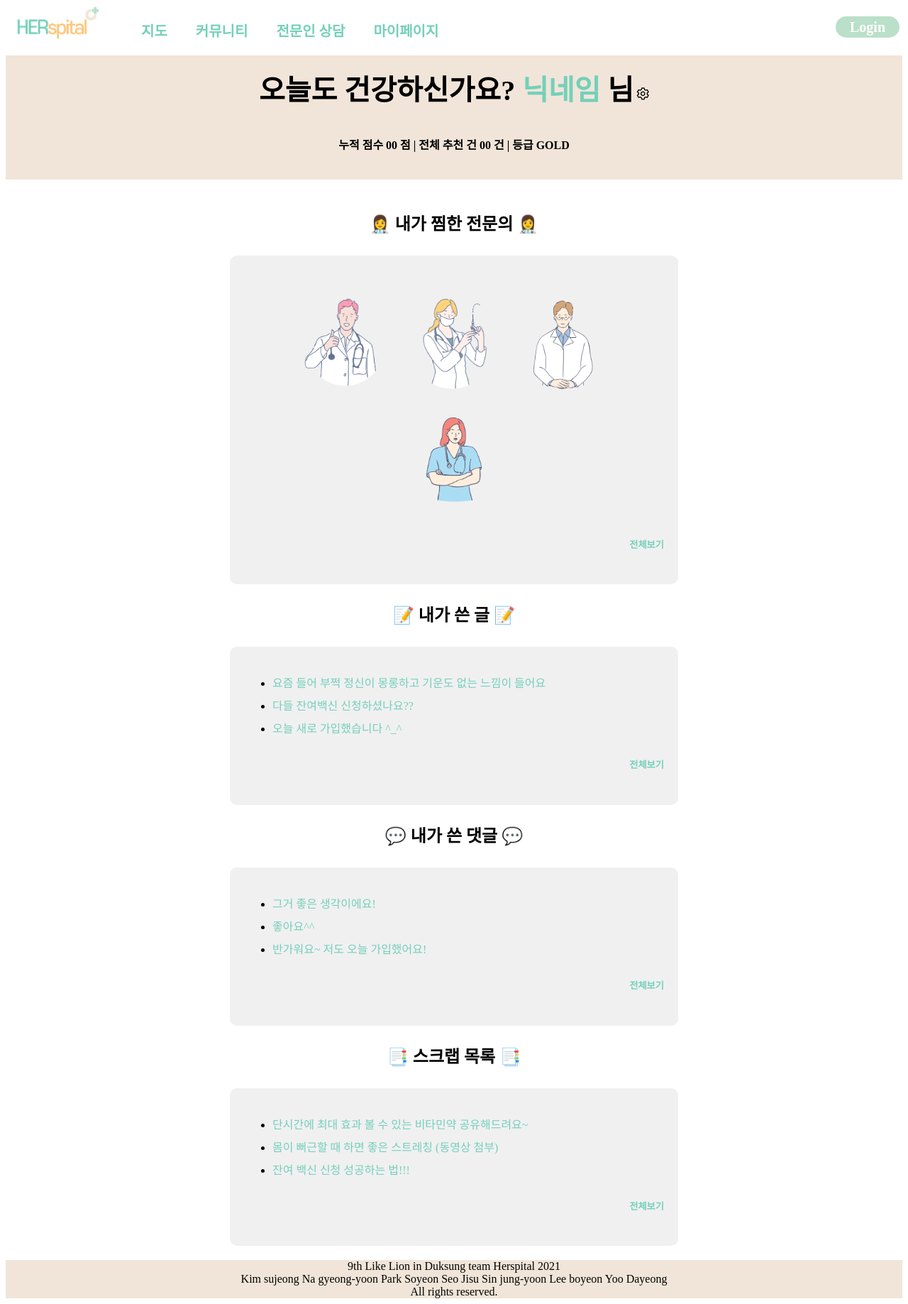
After one commit to soyeonvv/ds-likelion-HERspital, a Django app: page /account/mypage/ in a window 1280 px wide. The commit adds this page. Shown: the whole page at 71% size. Run offline with Django 3.2, Linux system fonts and the light colour scheme; some web fonts are replaced.

Commit message:
mypage-수정

```diff
--- a/account/urls.py
+++ b/account/urls.py
@@ -6,5 +6,9 @@ app_name = "account"
 urlpatterns = [
     path("signup/", account_views.signup, name="signup"),
     path("login/", account_views.login, name="login"),
-
+    path("mypage/", account_views.mypage, name="mypage"),
+    path("setting/", account_views.setting, name="setting"),
+    path("stchange/", account_views.stchange, name="stchange"),
+    path("stcancel/", account_views.stcancel, name="stcancel"),
+    path("stdelete/", account_views.stdelete, name="stdelete"),
 ]
--- a/account/views.py
+++ b/account/views.py
@@ -5,3 +5,13 @@ def signup(request):
     return render(request, "account/signup.html")
 def login(request):
     return render(request, "account/login.html")
+def mypage(request):
+    return render(request, "account/mypage.html")
+def setting(request):
+    return render(request, "account/setting.html")
+def stchange(request):
+    return render(request, "account/stchange.html")
+def stcancel(request):
+    return render(request, "account/stcancel.html")
+def stdelete(request):
+    return render(request, "account/stdelete.html")
--- /dev/null
+++ b/static/css/mypage.css
@@ -0,0 +1,42 @@
+#main {
+    background-color: RGB(241 229 217);
+    position: center;
+    line-height: 2;
+    text-align: center;
+    border-bottom: 200px;
+    padding-top: 10px;
+    padding-bottom: 10px;
+}
+
+h1 {text-align: center;}
+h4 {text-align: center;}
+strong {color: RGB(116 208 185);}
+strong1 {font-weight:bold;}
+
+a {text-decoration:none;}
+
+#etc {
+    display:flex;
+    justify-content: center;
+    line-height: 2;
+}
+
+section{
+    width:50%;
+    padding:20px;
+}
+
+article{
+    border-radius:10px;
+    padding:20px;
+    background-color: RGB(240 240 240);
+}
+
+.love_expert {
+    text-align: center;
+    padding-top:50px;
+}
+
+h2 {text-align: center;}
+
+h5 {text-align: right;}
--- /dev/null
+++ b/templates/account/mypage.html
@@ -0,0 +1,87 @@
+{% load static %}
+
+<!DOCTYPE html>
+<html lang="en">
+<head>
+    <meta charset="UTF-8">
+    <title>mypage</title>
+    <link rel="stylesheet" href="{% static 'css/mypage.css' %}"/>
+</head>
+<body>
+{% block navbar %}
+{% include "partials/base.html" %}
+{% endblock%}
+{% block content %}
+    <div id="main">
+        <div style="border: 1px">
+            <span style="margin-top:20px;font-size:40px;" ><strong1>오늘도 건강하신가요? <strong>닉네임</strong> 님</strong1></span>
+            <a href="{% url 'account:setting' %}"><img src="{% static 'img/설정.png' %}" height=18 style="vertical-align: buttom;"></a>
+        <h4>누적 점수 00 점 | 전체 추천 건 00 건 | 등급 GOLD</h4>
+        </div>
+    </div>
+
+    <!-- <div id="rm_hospital">
+        <h2>최근 본 병원</h2>
+        <a href="http://naver.com" target="_blank"><img src="임시 병원 사진.png" height=200></a>
+        <a href="http://daum.net" target="_blank"><img src="임시 병원 사진.png" height=200></a>
+        <a href="http://google.com" target="_blank"><img src="임시 병원 사진.png" height=200></a>
+        <a href="http://duksung.ac.kr" target="_blank"><img src="임시 병원 사진.png" height=200></a>
+    </div> -->
+
+    <div id="etc">
+        <section class="section">
+            <!-- <h2>🏥 AI 추천 병원 🏥</h2>
+            <article class="rm_hospital">
+                <a href="http://naver.com" target="_blank"><img src="picture\hospital1.jpg" height=150 width="150"></a>
+                <a href="http://daum.net" target="_blank"><img src="picture\hospital2.jpg" height=150 width="150"></a>
+                <a href="http://google.com" target="_blank"><img src="picture\hospital3.jpg" height=150 width="150"></a>
+                <a href="http://duksung.ac.kr" target="_blank"><img src="picture\hospital4.jpg" height=150 width="150"></a>
+                <h5><a href="">전체보기</a></h5>
+            </article> -->
+
+            <h2>👩‍⚕ 내가 찜한 전문의 👩‍⚕</h2>
+            <article class="love_expert">
+                <a href="http://naver.com" target="_blank"><img src="{% static 'img/doctor1.png' %}" height=150 width="150"></a>
+                <a href="http://daum.net" target="_blank"><img src="{% static 'img/doctor2.png' %}" height=150 width="150"></a>
+                <a href="http://google.com" target="_blank"><img src="{% static 'img/doctor3.png' %}" height=150 width="150"></a>
+                <a href="http://duksung.ac.kr" target="_blank"><img src="{% static 'img/doctor4.png' %}" height=150 width="150"></a>
+                <h5><a href="">전체보기</a></h5>
+            </article>
+
+            <h2>📝 내가 쓴 글 📝</h2>
+            <article class="mylist">
+                <ul>
+                    <li><a href="http://naver.com">요즘 들어 부쩍 정신이 몽롱하고 기운도 없는 느낌이 들어요</a></li>
+                    <li><a href="http://daum.net">다들 잔여백신 신청하셨나요??</a></li>
+                    <li><a href="http://google.com">오늘 새로 가입했습니다 ^_^</a></li>
+                </ul>
+                <h5><a href="">전체보기</a></h5>
+            </article>
+
+            <h2>💬 내가 쓴 댓글 💬</h2>
+            <article class="mycommend">
+                <ul>
+                    <li><a href="http://naver.com">그거 좋은 생각이에요!</a></li>
+                    <li><a href="http://daum.net">좋아요^^</a></li>
+                    <li><a href="http://google.com">반가워요~ 저도 오늘 가입했어요!</a></li>
+                </ul>
+                <h5><a href="">전체보기</a></h5>
+            </article>
+
+            <h2>📑 스크랩 목록 📑</h2>
+            <article class="myscrap">
+                <ul>
+                    <li><a href="http://naver.com">단시간에 최대 효과 볼 수 있는 비타민약 공유해드려요~</a></li>
+                    <li><a href="http://naver.com">몸이 뻐근할 때 하면 좋은 스트레칭 (동영상 첨부)</a></li>
+                    <li><a href="http://naver.com">잔여 백신 신청 성공하는 법!!!</a></li>
+                </ul>
+                <h5><a href="">전체보기</a></h5>
+            </article>
+        </section>
+    </div>
+{% endblock %}
+</body>
+</html>
+{% block footer %}
+{% include "partials/footer.html" %}
+{% endblock %}
--- a/templates/partials/base.html
+++ b/templates/partials/base.html
@@ -17,7 +17,7 @@
             <li><a href="{% url 'core:mainpage' %}">지도</a></li>
             <li><a href="{% url 'community:communityList' %}">커뮤니티</a></li>
             <li><a href="{% url 'community:expertList' %}">전문인 상담</a></li>
-            <li><a href="">마이페이지</a></li>
+            <li><a href="{% url 'account:mypage' %}">마이페이지</a></li>
         </ul>
         <div class="navbar__login">
             <a href="{% url 'account:login' %}"><button id="login">Login</button></a>
```
Also changed, not shown: static/css/setting.css (added, +36 -0 lines), templates/account/setting.html (added, +159 -0 lines), templates/account/stcancel.html (added, +17 -0 lines), templates/account/stchange.html (added, +17 -0 lines), templates/account/stdelete.html (added, +22 -0 lines), static/img/doctor1.png (added), static/img/doctor2.png (added), static/img/doctor3.png (added), static/img/doctor4.png (added), static/img/설정.png (added).
